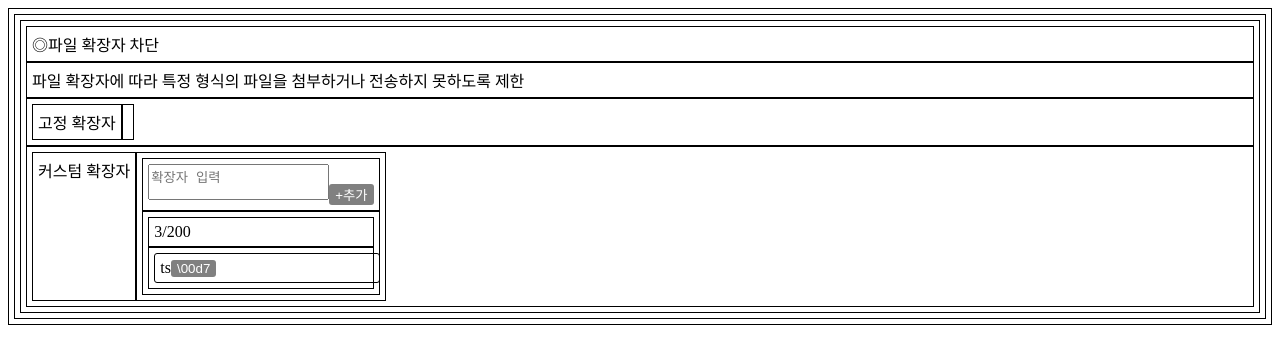
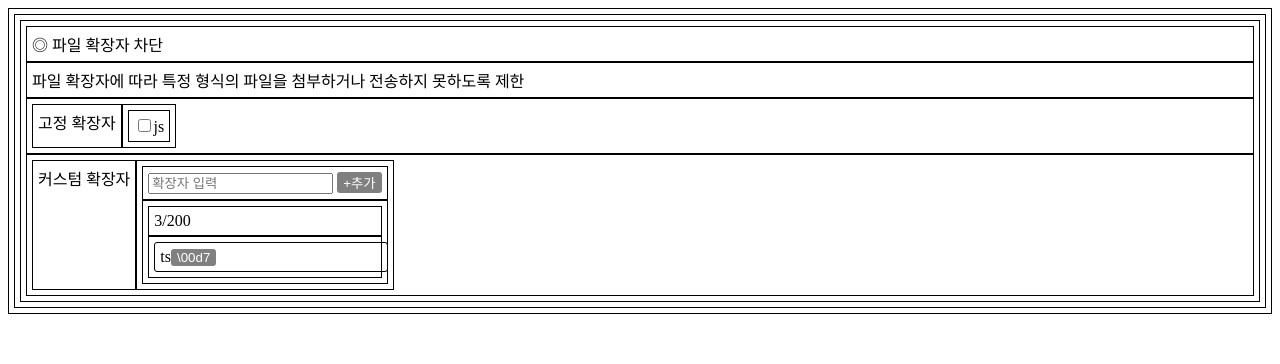
Before and after one commit to jwh9456/flow-assignment-reactjs, a React (Create React App) app: page / in a window 1280 px wide. Shown: the top 364 px of the page. Built offline with nearby package versions, Linux system fonts and the light colour scheme.

Commit message:
axios, recoil 설치

```diff
--- a/package.json
+++ b/package.json
@@ -6,9 +6,11 @@
     "@testing-library/jest-dom": "^5.16.5",
     "@testing-library/react": "^13.3.0",
     "@testing-library/user-event": "^13.5.0",
+    "axios": "^0.27.2",
     "react": "^18.2.0",
     "react-dom": "^18.2.0",
     "react-scripts": "5.0.1",
+    "recoil": "^0.7.5",
     "web-vitals": "^2.1.4"
   },
   "scripts": {
--- a/src/App.js
+++ b/src/App.js
@@ -1,28 +1,42 @@
 import React from 'react';
 import styles from './App.module.css'
 import CustomExtension from './component/CustomExtension';
-import FixedExtension from './component/FixedExtension';
+import PinnedExtension from './component/PinnedExtension';
+import {atom} from 'recoil';
+import axios from 'axios';
 
+const pinnedExtensionList = atom({
+  key: 'pinnedExtensionList',
+  default: []
+});
+
+const customExtensionList = atom({
+  key: 'customExtensionList',
+  default: []
+})
 
 function App() {
   return (
-    <div className="App">
+    <div className={styles.App}>
       <header className="App_header">
         <div className="wrapper">
-          <div className="banner">◎파일 확장자 차단</div>
+          <div className={styles.banner}>◎ 파일 확장자 차단</div>
           <div className="description">파일 확장자에 따라 특정 형식의 파일을 첨부하거나 전송하지 못하도록 제한</div>
           <div className={styles.ext_pinned}>
             <div className="ext_pinned_header">고정 확장자</div>
-            <div className="ext_pinned_elem"></div>
+            <div className="ext_pinned_elem">
+              <PinnedExtension extname="js"/>
+
+            </div>
           </div>
           <div className={styles.ext_custom}>
             <div className="ext_custom_header">커스텀 확장자</div>
             <div className="ext_custom_input_wrapper">
               <div className="ext_custom_input_textarea">
-                <textarea placeholder="확장자 입력"></textarea>
+                <input type='text' placeholder="확장자 입력"/>&nbsp;
                 <button>+추가</button>
               </div>
-              <div className="ext_custom_input_elem_window">
+              <div className={styles.ext_custom_input_elem_window}>
                 <div className="ext_custom_input_elem_count">3/200</div>
                 <div className="ext_custom_input_elems">
                   <CustomExtension extname="ts"/>
```
Also changed, not shown: 1 other file (tests, documents, lock files or other folders).
